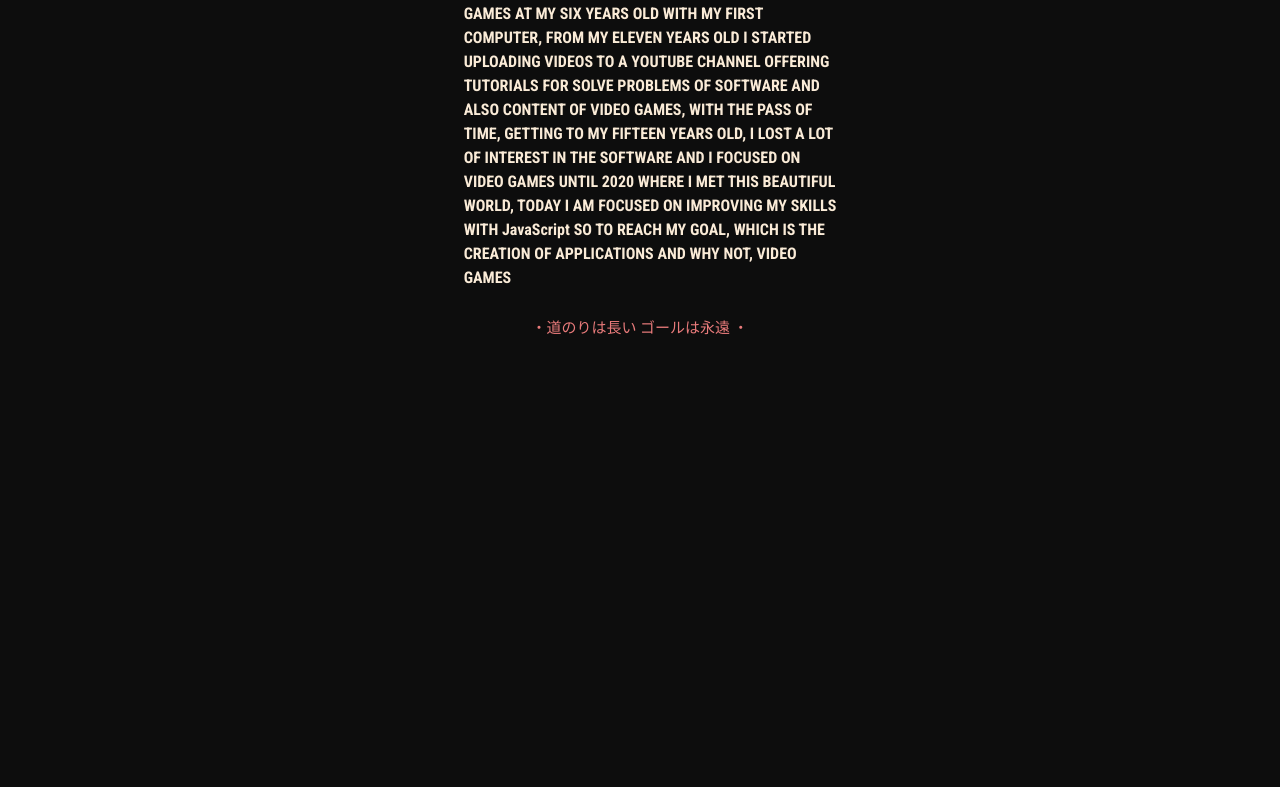
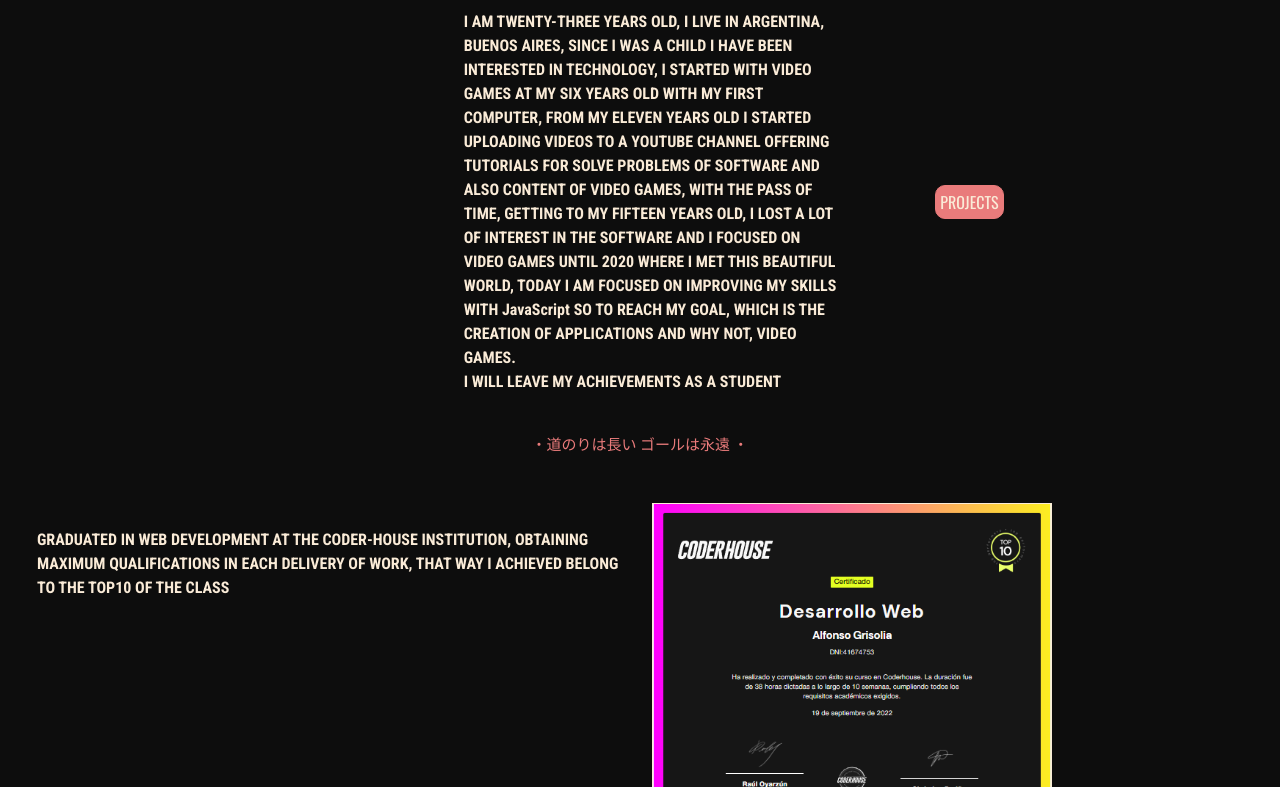
Before and after one commit to AlfonsoGrisolia/portfolio, a website: page index.html in a window 1280 px wide. Shown: the part 192-979 px from the top of the page. Before the commit the page ends 800 px from the top, so only its background shows below. Drawn offline with nearby package versions, Linux system fonts and the light colour scheme.

Commit message:
agregamos contenido

```diff
--- a/index.html
+++ b/index.html
@@ -24,10 +24,10 @@
                         <a class="nav-link" aria-current="page" href="#">WHO I AM</a>
                     </li>
                     <li class="nav-item">
-                        <a class="nav-link" href="#">PROYECTOS</a>
+                        <a class="nav-link" href="#">PROJECTS</a>
                     </li>
                     <li class="nav-item">
-                        <a class="nav-link" href="#">CONTACTO</a>
+                        <a class="nav-link" href="#">CONTACT</a>
                     </li>
                     <li class="nav-item">
                         <a class="nav-link disabled alfonsoGrisolia">ALFONSO GRISOLIA JAWORSKI</a>
@@ -38,24 +38,48 @@
         </div>
 
     </header>
-
     <main class="container-fluid">
+        <section id="inicio">
                 <div class="row">
                     <div class="col-12 col-lg-12">
                         <h2>WHO I AM</h2>
                     </div>
                         <div class="col-12 col-lg-4"></div>
-            <div class="col-12 col-lg-4"><p>I AM TWENTY-THREE YEARS OLD, I LIVE IN ARGENTINA, BUENOS AIRES, SINCE I WAS A CHILD I HAVE BEEN INTERESTED IN TECHNOLOGY, I STARTED WITH VIDEO GAMES AT MY SIX YEARS OLD WITH MY FIRST COMPUTER, FROM MY ELEVEN YEARS OLD I STARTED UPLOADING VIDEOS TO A YOUTUBE CHANNEL OFFERING TUTORIALS FOR SOLVE PROBLEMS OF SOFTWARE AND ALSO CONTENT OF VIDEO GAMES, WITH THE PASS OF TIME, GETTING TO MY FIFTEEN YEARS OLD, I LOST A LOT OF INTEREST IN THE SOFTWARE AND I FOCUSED ON VIDEO GAMES UNTIL 2020 WHERE I MET THIS BEAUTIFUL WORLD, TODAY I AM FOCUSED ON IMPROVING MY SKILLS WITH JavaScript SO TO REACH MY GOAL, WHICH IS THE CREATION OF APPLICATIONS AND WHY NOT, VIDEO GAMES</p></div>
-            <div class="col-12 col-lg-4"></div>
+                        <div class="col-12 col-lg-4"><p>I AM TWENTY-THREE YEARS OLD, I LIVE IN ARGENTINA, BUENOS AIRES, SINCE I WAS A CHILD I HAVE BEEN INTERESTED IN TECHNOLOGY, I STARTED WITH VIDEO GAMES AT MY SIX YEARS OLD WITH MY FIRST COMPUTER, FROM MY ELEVEN YEARS OLD I STARTED UPLOADING VIDEOS TO A YOUTUBE CHANNEL OFFERING TUTORIALS FOR SOLVE PROBLEMS OF SOFTWARE AND ALSO CONTENT OF VIDEO GAMES, WITH THE PASS OF TIME, GETTING TO MY FIFTEEN YEARS OLD, I LOST A LOT OF INTEREST IN THE SOFTWARE AND I FOCUSED ON VIDEO GAMES UNTIL 2020 WHERE I MET THIS BEAUTIFUL WORLD, TODAY I AM FOCUSED ON IMPROVING MY SKILLS WITH JavaScript SO TO REACH MY GOAL, WHICH IS THE CREATION OF APPLICATIONS AND WHY NOT, VIDEO GAMES. <br> I WILL LEAVE MY ACHIEVEMENTS AS A STUDENT </p>   </div>
+                        <div class="col-12 col-lg-4"><a class="button" href="#sec2">PROJECTS</a></div>
+                        <div class="col-12 col-lg-12"><h1>・道のりは長い ゴールは永遠 ・</h1></div>
+                        <div class="col-12 col-lg-6"><p>GRADUATED IN WEB DEVELOPMENT AT THE CODER-HOUSE INSTITUTION, OBTAINING MAXIMUM QUALIFICATIONS IN EACH DELIVERY OF WORK, THAT WAY I ACHIEVED BELONG TO THE TOP10 OF THE CLASS</p></div>
+                        <div class="col-12 col-lg-6"><a target="_blank" href="https://www.coderhouse.com/certificados/632db8f7f7907f000fb606b0"><img src="./assets/img/certificado.png" alt="TOP10" width="100px"></a></div>
+
                 </div>
+        </section>
+        <section id="sec2">
+            <div class="row">
+                <div class="col-12 col-lg-12"><h1>・道のりは長い ゴールは永遠 ・</h1></div>
+                <div class="col-12 col-lg-4"><p>PROJECT MADE WITH HTML AND CSS USING THE BOOTSTRAP FRAMEWORK. I WAS IN CHARGE OF THE DESIGN, DEVELOPMENT, SEO, UPLOAD AND CONFIGURATION OF THE SERVER</p></div>
+                <div class="col-12 col-lg-4"><a target="_blank" href="https://terra-hecho-a-mano.000webhostapp.com/"> <img src="./assets/img/Screenshot_43232.png" alt="webTerra"></a></div>
+                <div class="col-12 col-lg-4"><a class="button" href="#sec3">CONTACT</a> </div>
+            </div>
+        </section>
+        <section id="sec3">
+            <div class="row">
+                <div class="col-12 col-lg-4"> </div>
+                <div class="col-12 col-lg-4"> </div>
+                <div class="col-12 col-lg-4"><a class="button" href="#contact">CONTACT</a> </div>
+            </div>
+
+        </section>
     </main>
 
     <footer class="container-fluid">
+        <section id="contact">
             <div class="row">
-            <div class="col-12 col-lg-12">
-                <h1>・道のりは長い ゴールは永遠 ・</h1>
+                <div class="col-12 col-lg-12"><h1>・・私はアルフォンソ・グリソリアです私はアルフォンソ・グリソリアです私はアルフォンソ・グリソリアです私はアルフォンソ・グリソリアです・・</h1></div>
+                <div class="col-12 col-lg-4"> </div>
+                <div class="col-12 col-lg-4"> </div>
+                <div class="col-12 col-lg-4"><a class="button" href="#inicio"> <i class="bi bi-chevron-double-up"></i></a> </div>
             </div>
-        </div>
+        </section>
     </footer>
 
 </body>
--- a/scss/style.scss
+++ b/scss/style.scss
@@ -22,7 +22,8 @@
         font-family: 'Noto Sans JP', sans-serif;
         font-size: 15px;
         color: rgb(233, 123, 123);
-        margin-top: 12px;}
+        margin-top: 25px;
+        margin-bottom: 50px;}
 
 
         p{
@@ -31,6 +32,7 @@
             color: antiquewhite;
             margin-left: 25px;
             font-family: 'Roboto Condensed', sans-serif;
+            margin-top: 25px;
         }
 
 
@@ -46,6 +48,22 @@ body {
     background-color: rgb(13, 13, 13);
 }
 
+section{
+    height: 1200px;
+}
+.button {
+    display:inline-block ;
+    margin-top: 200px;
+    margin-left: 70px;
+    text-decoration: none;
+    color: antiquewhite;
+    padding: 4px;
+    border: 1px solid rgb(233, 123, 123);
+    border-radius: 10px;
+    background: rgb(233, 123, 123);
+    font-family: 'Oswald', sans-serif;
+}
+img {width: 400px; border: 1px solid antiquewhite;}
 
 
 @media only screen and (max-width: 760px){
```
Also changed, not shown: assets/img/certificado.png (added), css/style.css, 1 other file. Lines whose indentation alone changed are shown as unchanged.
